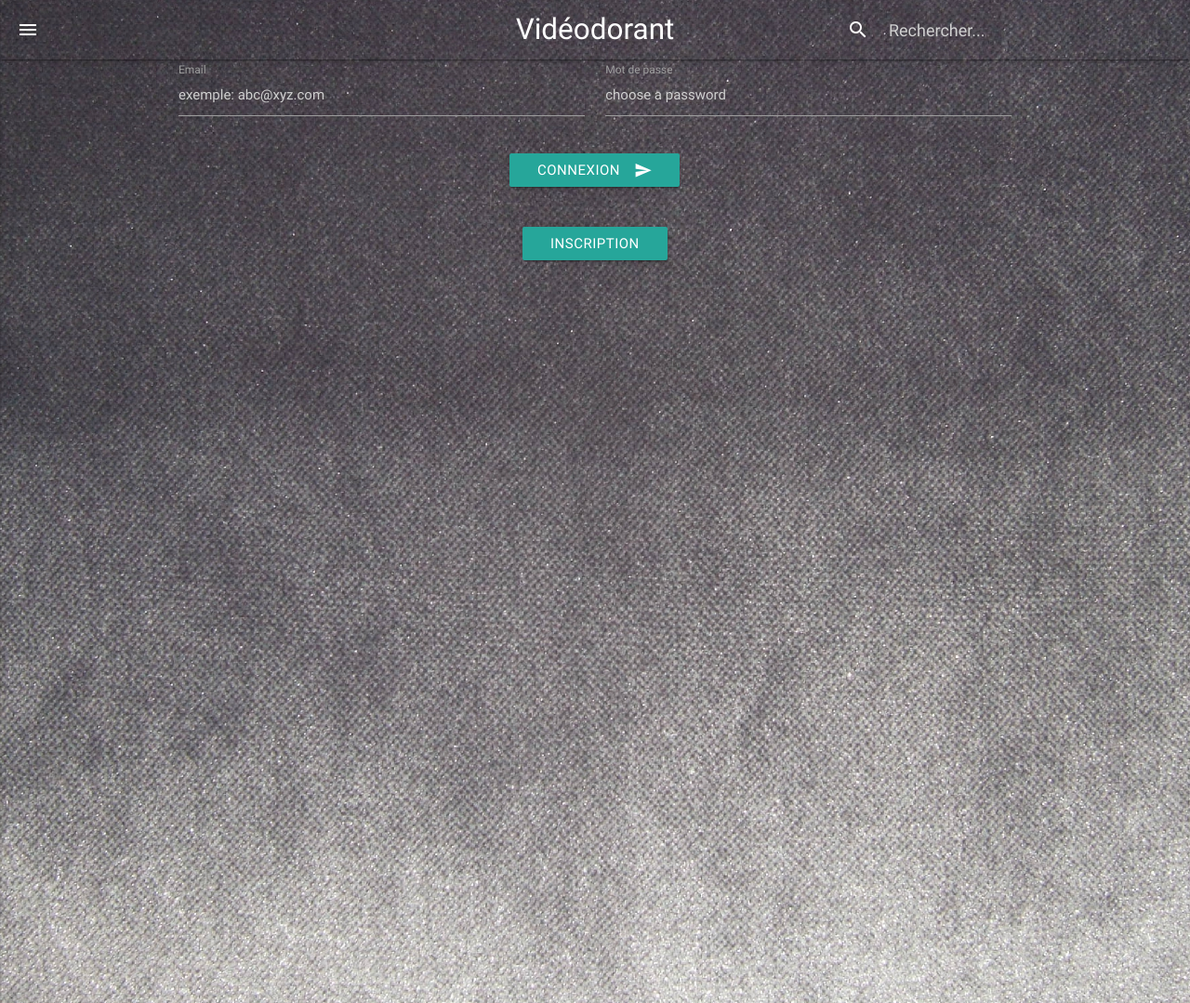
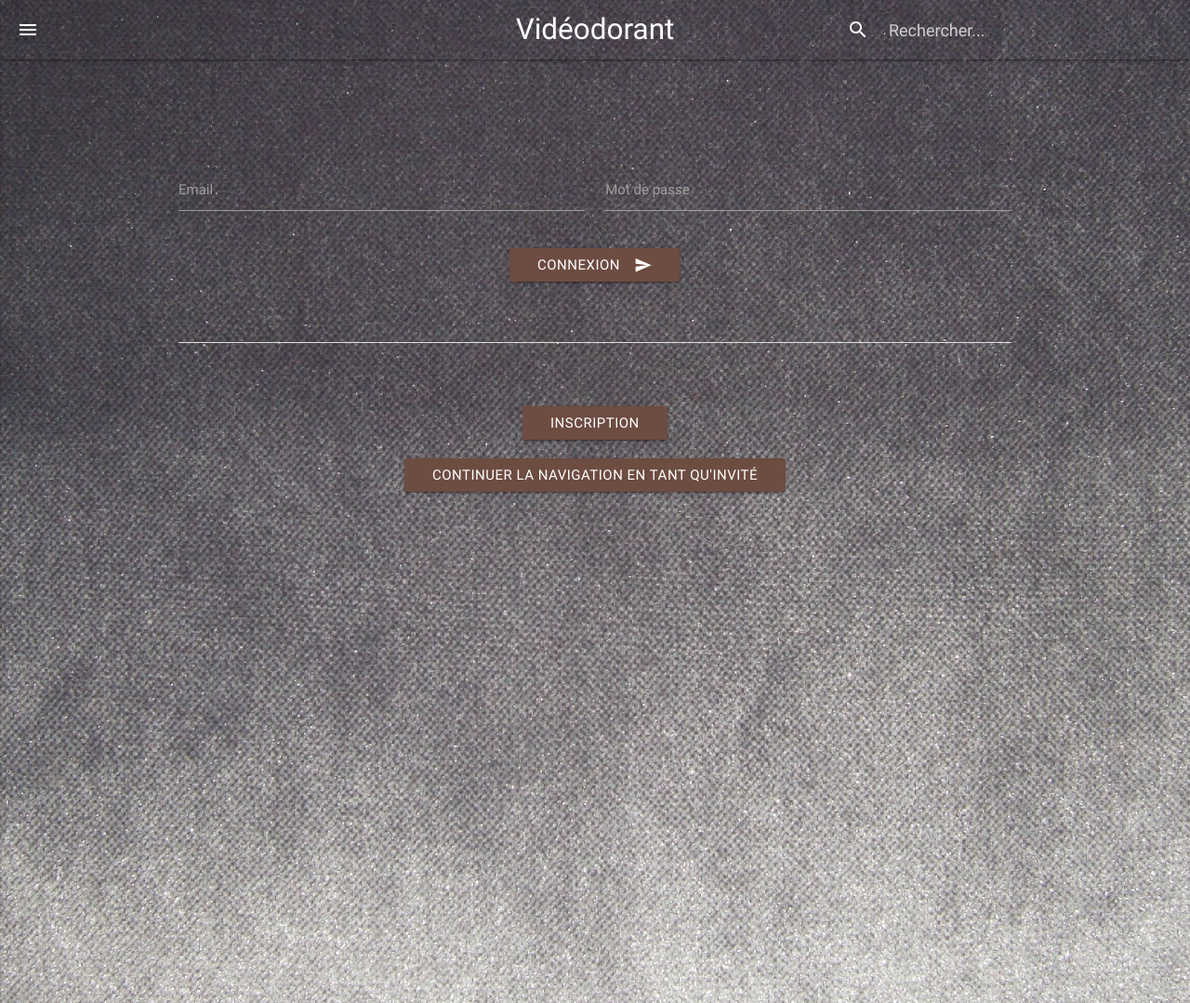
Before and after one commit to Kebatoufragile/Videodorant, a PHP site: template components/homepage.html.twig in a window 1280 px wide. Shown: the top 1079 px of the page at 93% size. Run offline with PHP 8.4, Linux system fonts and the light colour scheme; the template is opened without the code that fills it, so the values that code supplies are empty; some libraries are stand-ins or nearby versions.

Commit message:
homepage

```diff
--- a/components/base.html.twig
+++ b/components/base.html.twig
@@ -7,6 +7,7 @@
     <meta charset="utf-8"/>
     <title>{% block title %}Videodorant{% endblock %}</title>
 
+    <link href="img/icon.png" rel="icon"/>
     {% block imports %}
         <!--Import Google Icon Font-->
         <link href="http://fonts.googleapis.com/icon?family=Material+Icons" rel="stylesheet">
--- a/components/homepage.html.twig
+++ b/components/homepage.html.twig
@@ -17,50 +17,53 @@
 
   {% if user != true %}
 
-<div class="container">
+    <div class="container homeform">
       <form class="col s12" action="login" method="post">
         <div class="row">
           <div class="input-field col s6">
+            <input id="mail" class="validate" type="email" name="email" required />
             <label for="mail">Email</label>
-          <input id="mail" class="validate" type="email" name="email" placeholder="exemple: abc@xyz.com" required />
           </div>
           <div class="input-field col s6">
+            <input class="validate" id="pass" type="password" name="password" required />
             <label for="pass">Mot de passe</label>
-          <input class="validate" id="pass" type="password" name="password" placeholder="choose a password" required />
           </div>
         </div>
 
         <div class="row">
           <div class="center-align">
-              <button class="btn waves-effect waves-light" type="submit" name="login">Connexion
+            <button class="btn waves-effect waves-light brown darken-1" type="submit" name="login">Connexion
               <i class="material-icons right">send</i>
             </button>
           </div>
         </div>
-        </form>
+      </form><br><br>
 
-        <br/>
+      <div class="divider"></div><br><br><br>
+
 
       <div class="row">
         <div class="center-align">
-            <button href="register" class="btn waves-effect waves-light" name="register">Inscription</button>
+          <a href="signin" class="btn waves-effect waves-light brown darken-1">Inscription</a>
         </div>
       </div>
+
+      <div class="row">
+        <div class="center-align">
+          <a href="catalog" class="btn waves-effect waves-light brown darken-1">Continuer la navigation en tant qu'invité</a>
+        </div>
+      </div>
+
     </div>
 
     {% else %}
 
     <div class="align-center card large">
       <div class="card-image">
-      <img src="img/backgrounddefault.jpg"></img>
+        <img src="img/backgrounddefault.jpg"/>
       </div>
       <div class="card-content">
         Bienvenue sur Videodorant {{user.username}}. Sur ce site, tu peux diffuser en direct des vidéos, les poster et les partager avec tes amis.
-    </div>
-    <div class="card-action">
-      <a href="profil">Accèder à ton profil</a>
-      <a href="#">Parcourir les chaînes</a>
-      <a href="#">Commencer une diffusion</a>
       </div>
     </div>
 
--- a/config/database.php
+++ b/config/database.php
@@ -9,7 +9,7 @@ $capsule->addConnection([
     'host'      => 'localhost',
     'database'  => 'Videodorant',
     'username'  => 'root',
-    'password'  => 'root',
+    'password'  => '',
     'charset'   => 'utf8',
     'collation' => 'utf8_unicode_ci',
     'prefix'    => '',
--- a/public/css/style.css
+++ b/public/css/style.css
@@ -1,3 +1,7 @@
 body{
     background: url("../img/background.jpg") fixed no-repeat center center;
 }
+
+.homeform{
+    margin-top:8%;
+}
```
Also changed, not shown: public/img/icon.png (added), 1 other file. Lines whose indentation alone changed are shown as unchanged.
